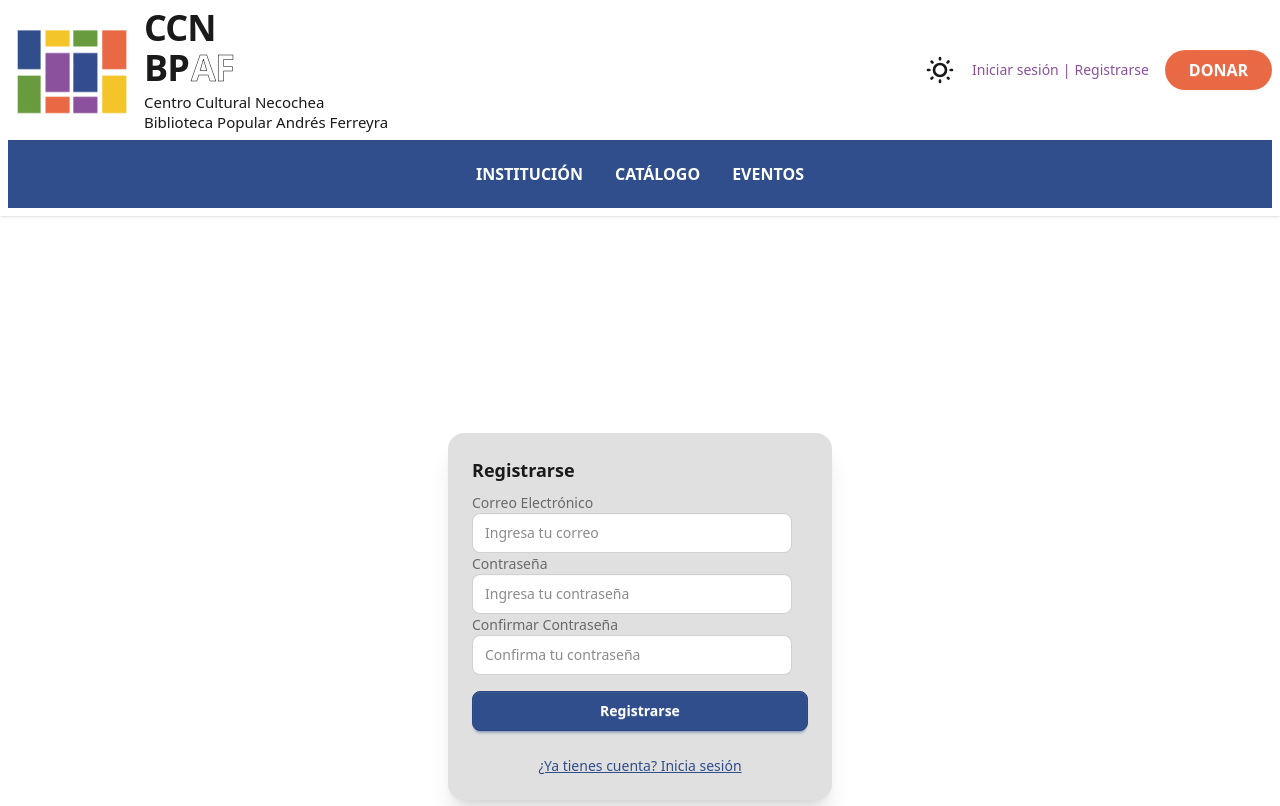
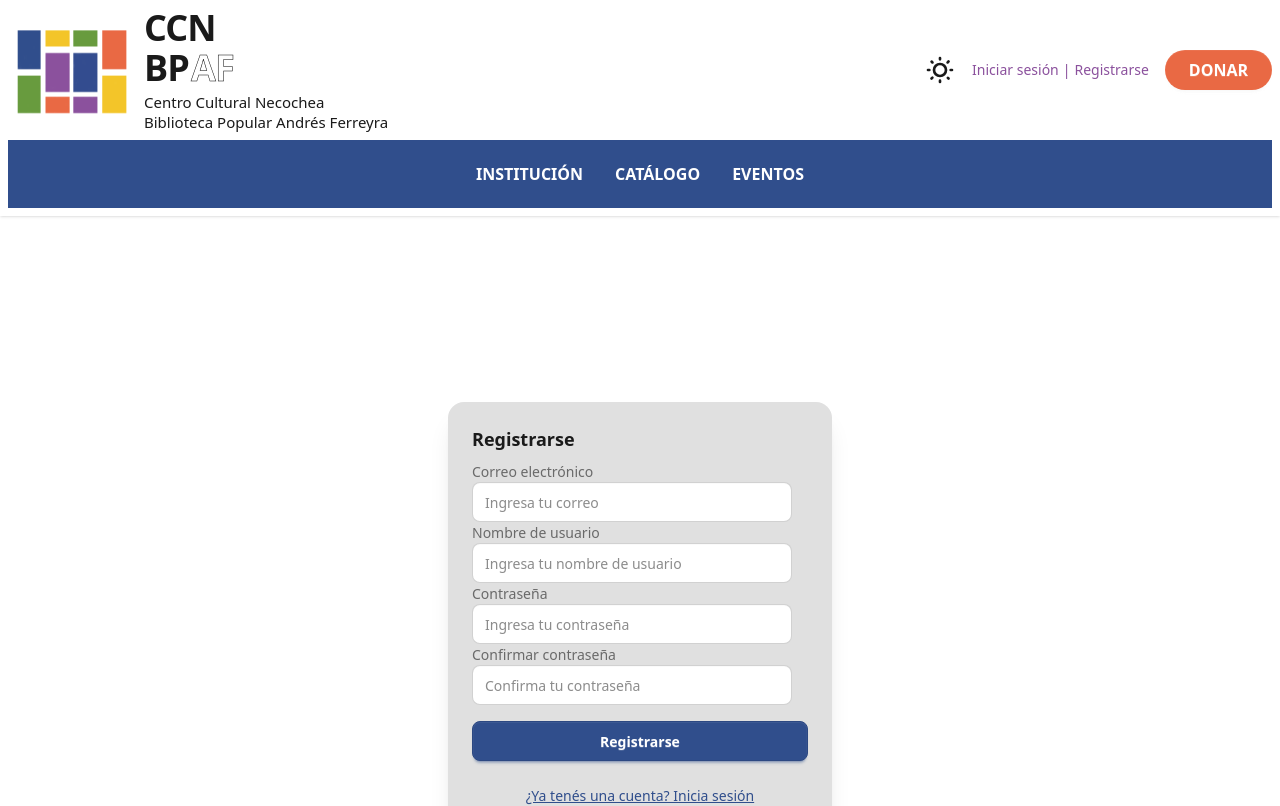
Before and after one commit to Frankmolin/Biblioteca-CCN-BPAF, a React (Vite) app: page /register in a window 1280 px wide. Shown: the top 806 px of the page. Built offline with nearby package versions, Linux system fonts and the light colour scheme.

Commit message:
Login y Register conectados al back
Pendiente: implementar Token tras inicio de sesión

```diff
--- a/package.json
+++ b/package.json
@@ -11,6 +11,7 @@
   },
   "dependencies": {
     "@tailwindcss/vite": "^4.1.7",
+    "axios": "^1.10.0",
     "daisyui": "^5.0.35",
     "framer-motion": "^12.12.1",
     "lucide-react": "^0.513.0",
--- a/src/pages/Login.jsx
+++ b/src/pages/Login.jsx
@@ -1,36 +1,53 @@
-import React from "react";
+import { useState} from "react";
 import { ToastContainer, toast } from "react-toastify";
 import "react-toastify/dist/ReactToastify.css";
-
-import { Link } from "react-router-dom";
+import { useNavigate, Link } from "react-router-dom";
 
 const Login = () => {
-  const handleSubmit = (e) => {
-    e.preventDefault();
-    let formData = Object.fromEntries(new FormData(e.target).entries());
 
-    if (!formData.email || !formData.password) {
-      toast.error("Todos los campos son obligatorios");
-      return;
-    }
+    const [email, setEMail] = useState('');
+    const [password, setPassword] = useState('');
+    const [error, setError] = useState('');
+    const navigate = useNavigate();
 
-    // Lógica de inicio de sesión
-    toast.success("Inicio de sesión exitoso");
-  };
+
+    const handleSubmit = async(e) => {
+        e.preventDefault();
+        setError('');
+
+        try {
+
+          fetch('http://localhost:3001/login', {
+            method: 'POST',
+            headers: {'Content-Type': 'application/json'},
+            body: JSON.stringify({ email, password }),
+          })
+          .then((res) => res.json())
+
+          navigate('/');
+
+        } catch(error) {
+            setError(error.response?.data?.message || 'Lo sentimos; ha ocurrido un error en la conexión.');
+            console.error('Error: ', error)
+        }
+    };
 
   return (
     <div className="flex justify-center items-center h-screen ">
       <div className="card w-96 bg-base-300 shadow-xl">
         <div className="card-body">
-          <h2 className="card-title">Iniciar Sesión</h2>
+          <h2 className="card-title">Iniciar sesión</h2>
           <form onSubmit={handleSubmit}>
             <div className="form-control">
               <label className="label">
-                <span className="label-text">Correo Electrónico</span>
+                <span className="label-text">Correo electrónico</span>
               </label>
               <input
                 type="email"
                 name="email"
+                value={email}
+                onChange={(e) => setEMail(e.target.value)}
+                required
                 placeholder="Ingresa tu correo"
                 className="input input-bordered"
               />
@@ -42,6 +59,9 @@ const Login = () => {
               <input
                 type="password"
                 name="password"
+                value={password}
+                onChange={(e) => setPassword(e.target.value)}
+                required
                 placeholder="Ingresa tu contraseña"
                 className="input input-bordered"
               />
@@ -52,7 +72,7 @@ const Login = () => {
           </form>
           <div className="mt-4 text-center">
             <Link to="/register" className="link link-primary">
-              ¿No tienes cuenta? Regístrate
+              ¿Todavía no tenés una cuenta? Regístrate
             </Link>
           </div>
         </div>
--- a/src/pages/Register.jsx
+++ b/src/pages/Register.jsx
@@ -1,40 +1,82 @@
-import React from "react";
+import { useState } from 'react';
 import { ToastContainer, toast } from "react-toastify";
 import "react-toastify/dist/ReactToastify.css";
 import { Link } from "react-router-dom";
+
 const Register = () => {
-  const handleSubmit = (e) => {
+
+  const [user, setUser] = useState([]);
+  const [form, setForm] = useState({ email: '', username: '', password: '', confirmPassword: ''});
+
+  const sendUser = (e) => {
+
     e.preventDefault();
-    let formData = Object.fromEntries(new FormData(e.target).entries());
 
-    if (!formData.email || !formData.password || !formData.confirmPassword) {
+    if(!form.username || !form.password || !form.email ) {
+
       toast.error("Todos los campos son obligatorios");
-      return;
-    }
+      return } else {
 
-    if (formData.password !== formData.confirmPassword) {
-      toast.error("Las contraseñas no coinciden");
-      return;
-    }
+        if(form.password !== form.confirmPassword) {
 
-    // Lógica de registro
-    toast.success("Registro exitoso");
-  };
+          toast.error("Las contraseñas no coinciden");
+          return } else {
 
-  return (
+            const newUser = {
+              email: form.email,
+              username: form.username,
+              password: form.password,
+            };
+
+            fetch('http://localhost:3001/register', {
+              method: 'POST',
+              headers: { 'Content-Type': 'application/json' },
+              body: JSON.stringify(newUser),
+            })
+            .then((res) => res.json())
+            .then((data) => {
+              setUser({...user, data})
+              setForm({ email: '', username: '', password: '', confirmPassword: ''})
+            })
+            .catch((error) => console.error("Error al registrar usuario: ", error));
+          }
+        }
+      }
+
+      const handleChange = (e) => {
+        setForm({ ...form, [e.target.name]: e.target.value});
+      }
+
+    return (
+
     <div className="flex justify-center items-center h-screen ">
       <div className="card w-96 bg-base-300 shadow-xl">
         <div className="card-body">
           <h2 className="card-title">Registrarse</h2>
-          <form onSubmit={handleSubmit}>
+          <form onSubmit={sendUser}>
             <div className="form-control">
               <label className="label">
-                <span className="label-text">Correo Electrónico</span>
-              </label>
-              <input
+                <span className="label-text">Correo electrónico</span>
+                </label>
+                <input
                 type="email"
                 name="email"
+                value={form.email}
+                onChange={handleChange}
                 placeholder="Ingresa tu correo"
+                className="input input-bordered"
+              />
+            </div>
+            <div className="form-control">
+              <label className="label">
+                <span className="label-text">Nombre de usuario</span>
+                </label>
+                <input
+                type="username"
+                name="username"
+                value={form.username}
+                onChange={handleChange}
+                placeholder="Ingresa tu nombre de usuario"
                 className="input input-bordered"
               />
             </div>
@@ -45,17 +87,21 @@ const Register = () => {
               <input
                 type="password"
                 name="password"
+                value={form.password}
+                onChange={handleChange}
                 placeholder="Ingresa tu contraseña"
                 className="input input-bordered"
               />
             </div>
             <div className="form-control">
               <label className="label">
-                <span className="label-text">Confirmar Contraseña</span>
+                <span className="label-text">Confirmar contraseña</span>
               </label>
               <input
                 type="password"
                 name="confirmPassword"
+                value={form.confirmPassword}
+                onChange={handleChange}
                 placeholder="Confirma tu contraseña"
                 className="input input-bordered"
               />
@@ -66,7 +112,7 @@ const Register = () => {
           </form>
           <div className="mt-4 text-center ">
             <Link to="/login" className="link link-primary">
-              ¿Ya tienes cuenta? Inicia sesión
+              ¿Ya tenés una cuenta? Inicia sesión
             </Link>
           </div>
         </div>
```
Also changed, not shown: 1 other file (tests, documents, lock files or other folders).
